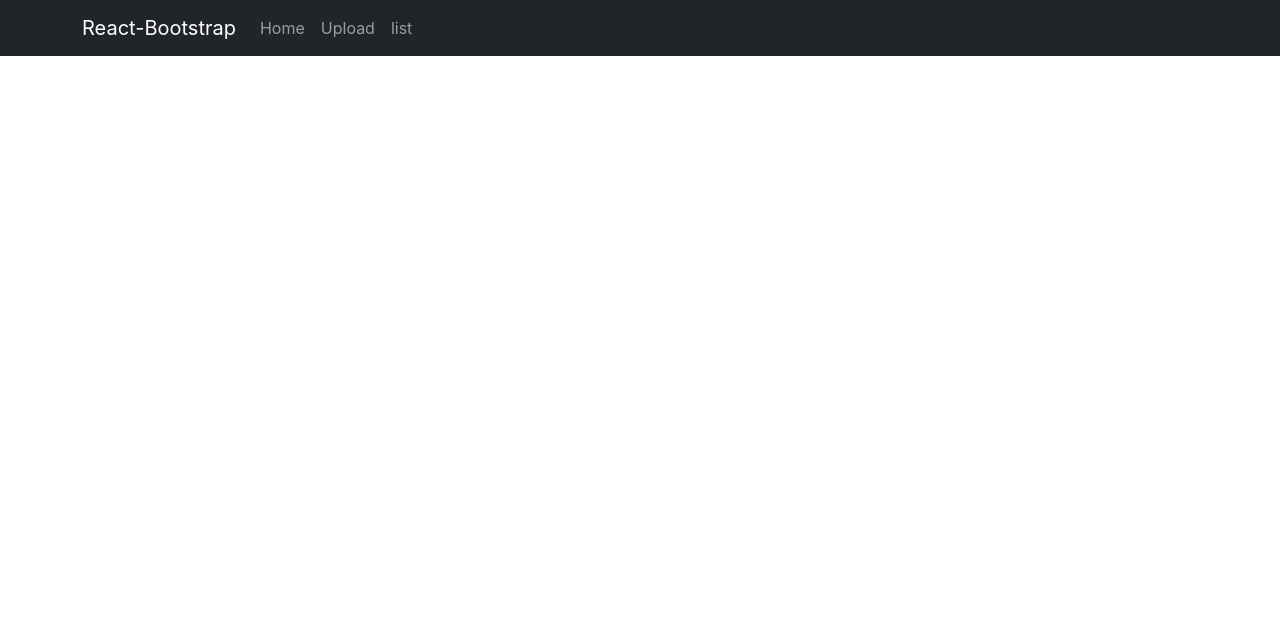
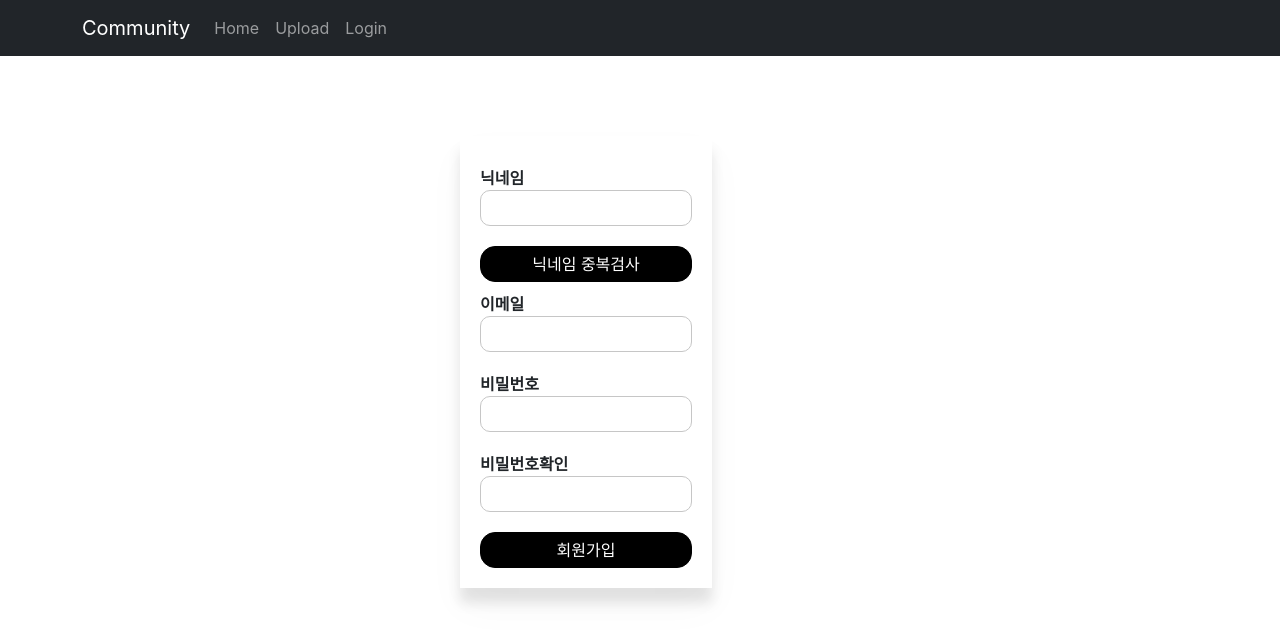
Before and after one commit to oridori2705/MERN-React-Community, a React (Create React App) app in the folder client/: page /register in a window 1280 px wide. Shown: the top 644 px of the page. Built offline with nearby package versions, Linux system fonts and the light colour scheme.

Commit message:
로그인 회원가입 컴포넌트 추가 및 라우팅 연결

```diff
--- a/client/src/App.js
+++ b/client/src/App.js
@@ -5,6 +5,8 @@ import { Upload } from './Components/Post/Upload';
 import { Heading } from './Components/Heading';
 import { Detail } from './Components/Post/Detail';
 import { Edit } from './Components/Post/Edit';
+import Login from './Components/User/Login';
+import Register from './Components/User/Register';
 
 function App() {
 
@@ -16,6 +18,8 @@ function App() {
         <Route path="/Upload" element={<Upload />}></Route>
         <Route path="/post/:postNum" element={<Detail />}></Route>
         <Route path='/edit/:postNum' element={<Edit />}></Route>
+        <Route path="/login" element={<Login />}></Route>
+        <Route path='/register' element={<Register />}></Route>
       </Routes>
     </>
 
--- a/client/src/Components/Heading.js
+++ b/client/src/Components/Heading.js
@@ -10,13 +10,13 @@ export const Heading = () => {
     <div>
       <Navbar bg="dark" expand="lg" variant="dark">
       <Container>
-        <Navbar.Brand href="#home">React-Bootstrap</Navbar.Brand>
+        <Navbar.Brand href="#home">Community</Navbar.Brand>
         <Navbar.Toggle aria-controls="basic-navbar-nav" />
         <Navbar.Collapse id="basic-navbar-nav">
           <Nav className="me-auto">
                   <Nav.Link href="/">Home</Nav.Link>
                   <Nav.Link href="/Upload">Upload</Nav.Link>
-                  <Nav.Link href="/">list</Nav.Link>
+                  <Nav.Link href="/login">Login</Nav.Link>
 
 
           </Nav>
--- /dev/null
+++ b/client/src/Components/User/Login.js
@@ -0,0 +1,46 @@
+import React, { useState, useEffect } from "react";
+import { useSelector } from "react-redux";
+import { useNavigate } from "react-router-dom";
+import "../../Style/UserCSS.css"
+
+
+function Login() {
+  const [Email, setEmail] = useState("");
+  const [PW, setPW] = useState("");
+
+
+  let navigate = useNavigate();
+
+  return (
+    <div className="LoginDiv">
+      <form>
+        <label>이메일</label>
+        <input
+          type="email"
+          value={Email}
+          required
+          onChange={(e) => setEmail(e.currentTarget.value)}
+        />
+        <label>비밀번호</label>
+        <input
+          type="password"
+          value={PW}
+          required
+          onChange={(e) => setPW(e.currentTarget.value)}
+        />
+
+        <button >로그인</button>
+        <button
+          onClick={(e) => {
+            e.preventDefault();
+            navigate("/register");
+          }}
+        >
+          회원가입
+        </button>
+      </form>
+    </div>
+  );
+}
+
+export default Login;
--- /dev/null
+++ b/client/src/Components/User/Register.js
@@ -0,0 +1,61 @@
+import React, { useState, useEffect } from "react";
+import { useSelector } from "react-redux";
+import { useNavigate } from "react-router-dom";
+
+
+import axios from "axios";
+
+import "../../Style/UserCSS.css";
+
+function Register() {
+  const [Name, setName] = useState("");
+  const [Email, setEmail] = useState("");
+  const [PW, setPW] = useState("");
+  const [PWConfirm, setPWConfirm] = useState("");
+  const [Flag, setFlag] = useState(false);
+  const [NameCheck, setNameCheck] = useState(false);
+  const [NameInfo, setNameInfo] = useState("");
+
+
+
+  return (
+    <div className="LoginDiv">
+      <form>
+        <label>닉네임</label>
+        <input
+          type="name"
+          value={Name}
+          onChange={(e) => setName(e.currentTarget.value)}
+          disabled={NameCheck}
+        />
+        {NameInfo}
+        <button>닉네임 중복검사</button>
+        <label>이메일</label>
+        <input
+          type="email"
+          value={Email}
+          onChange={(e) => setEmail(e.currentTarget.value)}
+        />
+        <label>비밀번호</label>
+        <input
+          type="password"
+          value={PW}
+          minLength={8}
+          onChange={(e) => setPW(e.currentTarget.value)}
+        />
+        <label>비밀번호확인</label>
+        <input
+          type="password"
+          value={PWConfirm}
+          minLength={8}
+          onChange={(e) => setPWConfirm(e.currentTarget.value)}
+        />
+        <button disabled={Flag}>
+          회원가입
+        </button>
+      </form>
+    </div>
+  );
+}
+
+export default Register;
--- /dev/null
+++ b/client/src/Style/UserCSS.css
@@ -0,0 +1,77 @@
+
+.LoginDiv{
+  width: 50%;
+  max-width: 360px;
+  margin: 0 auto;
+  margin-top: 5rem;
+}
+.LoginDiv form{
+    width: 70%;
+    padding: 20px;
+    box-shadow: 0px 19px 38px rgba(0, 0, 0, 0.03),
+      0px 15px 12px rgba(0, 0, 0, 0.1);
+    display: flex;
+    flex-direction: column;
+}
+.LoginDiv form input{
+  border-radius: 10px;
+  border: 1px solid #c6c6c6;
+  padding: 5px;
+  margin-bottom: 10px;
+}
+.LoginDiv form input:active{
+  outline: none;
+}
+.LoginDiv form input:focus{
+  outline: none;
+}
+.LoginDiv form button {
+  border-radius: 15px;
+  padding: 5px 10px;
+  background-color: black;
+  color: white;
+  border: 1px solid black;
+  margin-top: 10px;
+}
+.LoginDiv form button:hover {
+  background-color: white;
+  color: black;
+  border: 1px solid black;
+}
+
+@media (max-width:756px) {
+  .LoginDiv form{
+    width: 100%;
+  }
+  .LoginDiv{
+    width: 90%;
+    margin-top: 3rem;
+  }
+}
+
+.MyPageDiv {
+  width: 100vw;
+  height: 100vh;
+}
+.MyPageDiv form{
+  margin-top: 2rem;
+  width: 50%;
+  margin: 0 auto;
+  display: flex;
+  flex-direction: column;
+  align-items: center;
+}
+.MyPageDiv form label{
+  margin-bottom: 2rem;
+}
+.MyPageDiv form input{
+  margin-bottom: 2rem;
+}
+.MyPageDiv form button {
+  border-radius: 15px;
+  padding: 5px 10px;
+  background-color: black;
+  color: white;
+  border: 1px solid black;
+  margin-top: 10px;
+}
```
